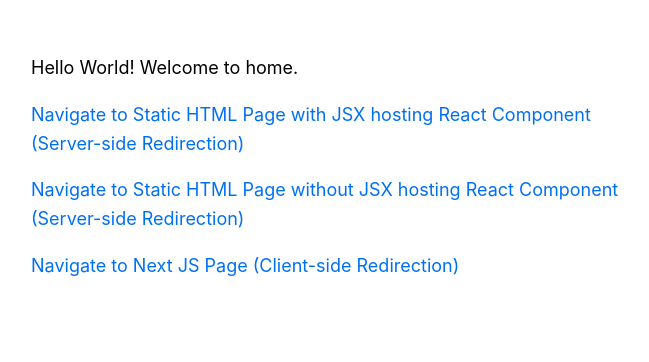
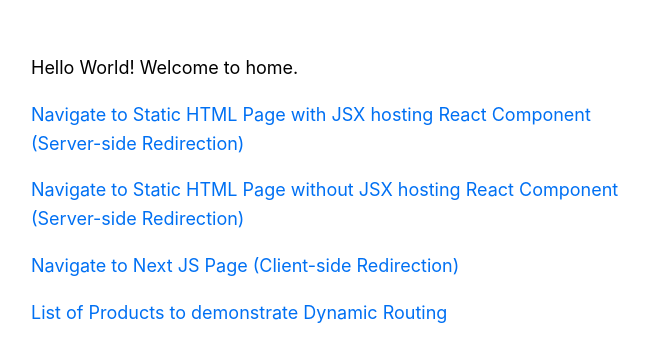
Before and after one commit to smathur/sample-projects, a Next.js app: page / in a window 1280 px wide. Shown: the top 362 px of the page, without its empty margins (303-952 px from the left). Built offline with nearby package versions, Linux system fonts and the light colour scheme.

Commit message:
Added Dynamic routing link to Index Page

```diff
--- a/pages/index.js
+++ b/pages/index.js
@@ -8,6 +8,7 @@
                 <p><Link href="ReactWithJSX.html"><a>Navigate to Static HTML Page with JSX hosting React Component (Server-side Redirection)</a></Link></p>
                 <p><Link href="ReactWithoutJSX.html"><a>Navigate to Static HTML Page without JSX hosting React Component (Server-side Redirection)</a></Link></p>
                 <p><Link href="link-target"><a>Navigate to Next JS Page (Client-side Redirection)</a></Link></p>
+                <p><Link href="products"><a>List of Products to demonstrate Dynamic Routing</a></Link></p>
             </div>
         </Layout>
     )
```
